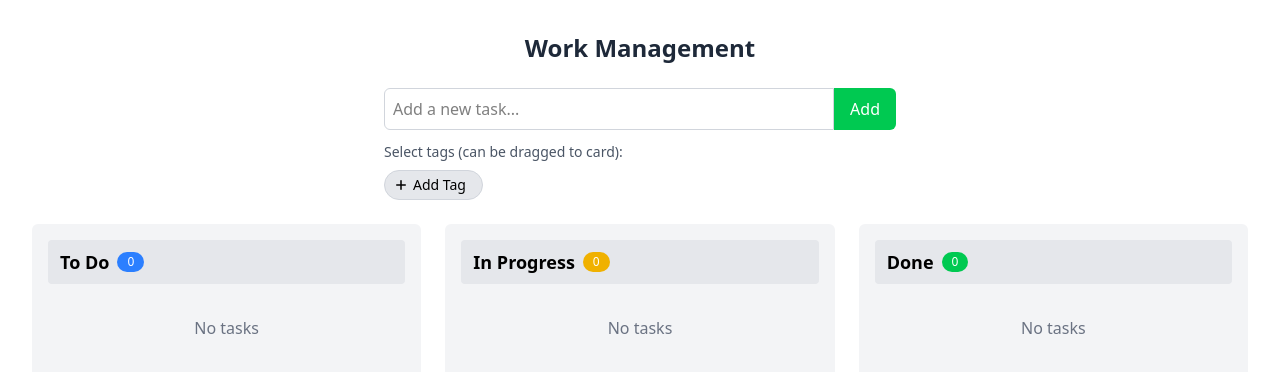
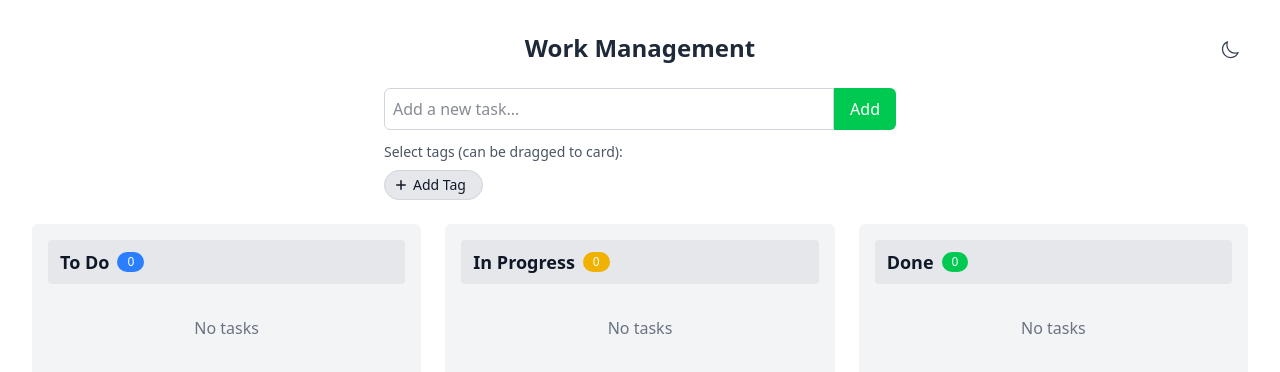
Before and after one commit to main-branch-podcast/kanban-work-management, a React (Vite) app: page / in a window 1280 px wide. Shown: the top 372 px of the page. Built offline with nearby package versions, Linux system fonts and the light colour scheme.

Commit message:
feat(theme): place switch in App header and darken chrome

```diff
--- a/src/App.tsx
+++ b/src/App.tsx
@@ -2,6 +2,8 @@ import { useEffect, useRef, useState } from "react";
 import TodoColumn from "./components/TodoColumn";
 import TagChip from "./components/TagChip";
 import { TodoProvider, useTodoContext } from "./contexts/TodoContext";
+import { ThemeProvider } from "./contexts/ThemeContext";
+import ThemeSwitch from "./components/ThemeSwitch";
 import { SpeedInsights } from "@vercel/speed-insights/react";
 
 function AppContent() {
@@ -86,13 +88,18 @@ function AppContent() {
   return (
     <div
       ref={appRef}
-      className="min-h-screen px-8 py-8"
+      className="min-h-screen bg-white text-gray-900 px-8 py-8 dark:bg-gray-900 dark:text-gray-100"
       onDrop={handleAppDrop}
       onDragOver={(e) => e.preventDefault()}
     >
-      <h1 className="text-2xl font-bold text-center text-gray-800 mb-6">
-        Work Management
-      </h1>
+      <header className="relative mb-6 flex items-center justify-center">
+        <h1 className="text-2xl font-bold text-center text-gray-800 dark:text-gray-100">
+          Work Management
+        </h1>
+        <div className="absolute right-0 top-0">
+          <ThemeSwitch />
+        </div>
+      </header>
 
       {/* Add todo form */}
       <div className="max-w-lg mx-auto mb-6">
@@ -102,7 +109,7 @@ function AppContent() {
             value={input}
             onChange={(e) => setInput(e.target.value)}
             placeholder="Add a new task..."
-            className="w-full p-2 border border-gray-300 rounded-l-md focus:outline-none focus:ring-2 focus:ring-blue-500"
+            className="w-full bg-white text-gray-900 p-2 border border-gray-300 rounded-l-md focus:outline-none focus:ring-2 focus:ring-blue-500 dark:bg-gray-800 dark:text-gray-100 dark:border-gray-600"
           />
           <button
             type="submit"
@@ -191,9 +198,11 @@ function AppContent() {
 function App() {
   return (
     <div>
-      <TodoProvider>
-        <AppContent />
-      </TodoProvider>
+      <ThemeProvider>
+        <TodoProvider>
+          <AppContent />
+        </TodoProvider>
+      </ThemeProvider>
       <SpeedInsights />
     </div>
   );
```
Also changed, not shown: .specs/features/board-filter-theme/tasks.md, 1 other file (tests, documents, lock files or other folders).
